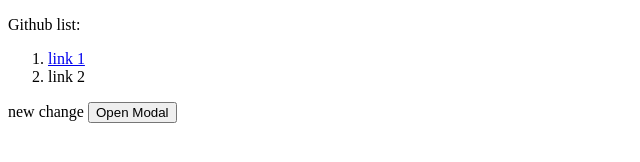
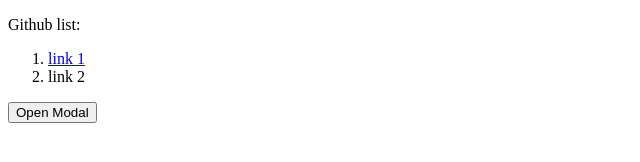
Before and after one commit to wcg-sam/github, a plain HTML site: page index.html in a window 1280 px wide. Shown: the whole page, without its empty margins (0-640 px from the left). Drawn offline with Linux system fonts and the light colour scheme.

Commit message:
commit on master

```diff
--- a/index.html
+++ b/index.html
@@ -15,7 +15,7 @@
         <li class="breadcrumb-item"><a href="#1"></a>link 2</li>
     </ol>
 
-    new change
+
 
     <button id="myBtn">Open Modal</button>
 
```
